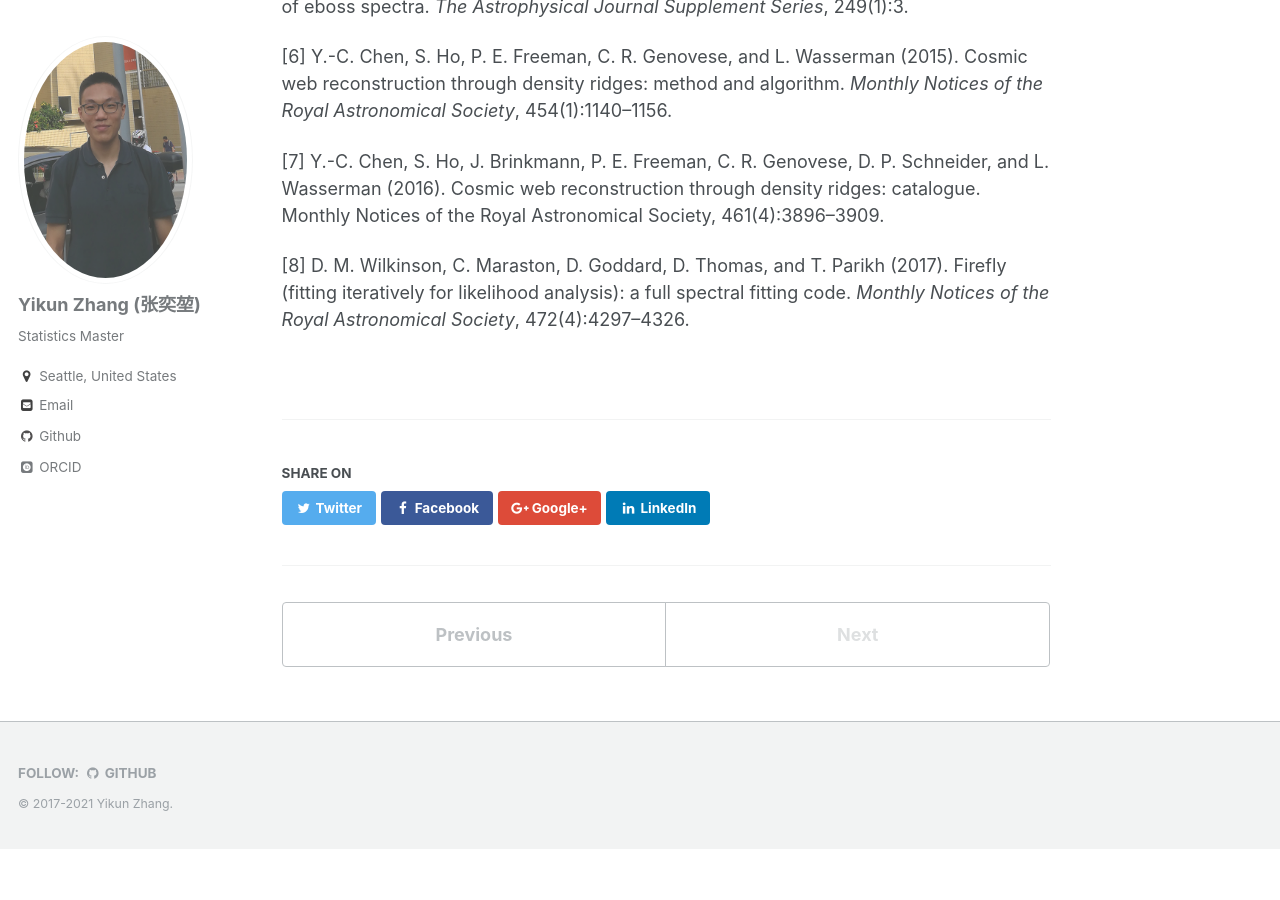
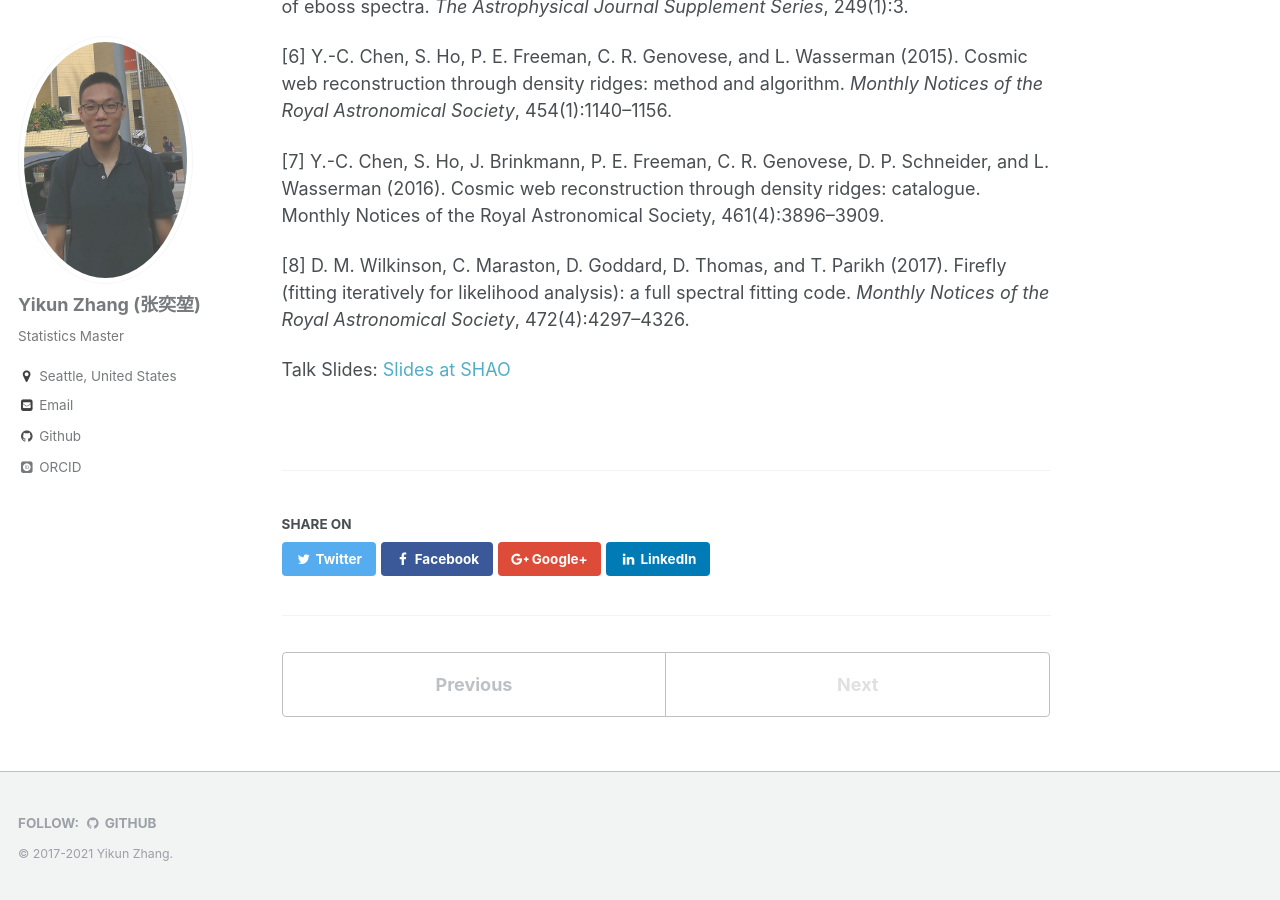
Before and after one commit to zhangyk8/zhangyk8.github.io, a Jekyll site: the page built from _talks/talk-3.md, in a window 1280 px wide and 900 px high, scrolled down 1393 px. Built offline with Jekyll 4.4.1, drawn with Linux system fonts in a browser that asks for light colours; some web fonts are replaced; before the commit the page ends 2242 px from its top, so only the background shows below that.

Commit message:
Update talk-3.md

```diff
--- a/_talks/talk-3.md
+++ b/_talks/talk-3.md
@@ -34,6 +34,8 @@ Supplement Series_, 249(1):3.
 
 \[8\] D. M. Wilkinson, C. Maraston, D. Goddard, D. Thomas, and T. Parikh (2017). Firefly (fitting iteratively for likelihood analysis): a full spectral fitting code. _Monthly Notices of the Royal Astronomical Society_, 472(4):4297–4326.
 
+Talk Slides: [Slides at SHAO](https://zhangyk8.github.io/talks/Cosmic_Filaments.pdf)
+
 <!---
 Code Link: [GitHub: EuDirSCMS](https://github.com/zhangyk8/EuDirSCMS).
 -->
```
